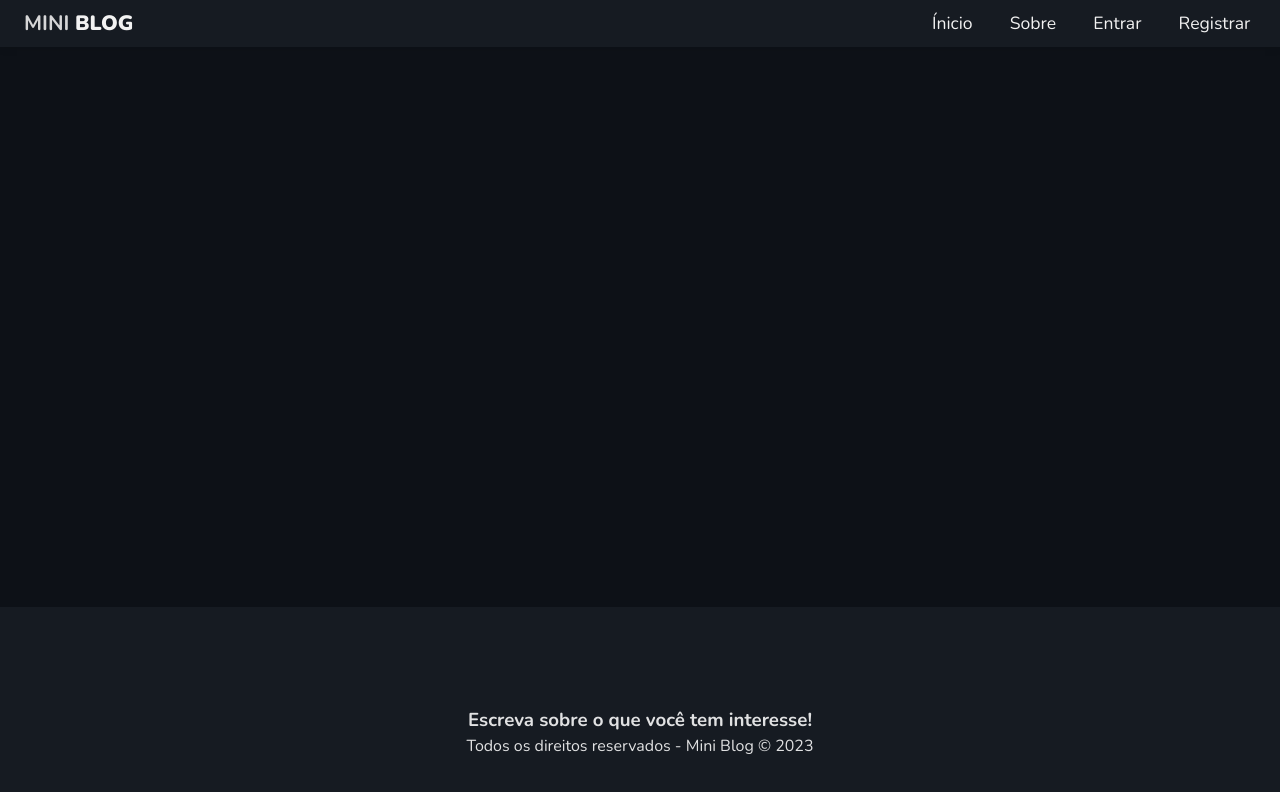
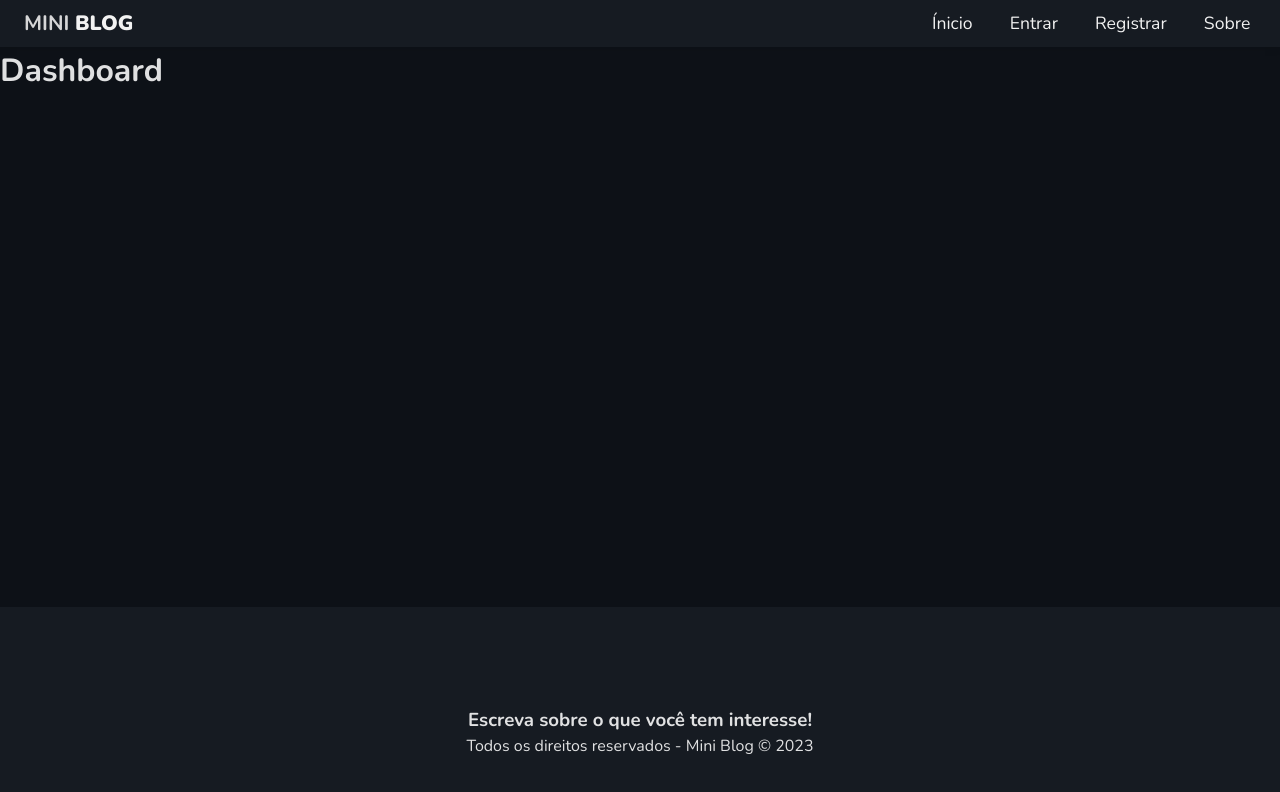
Before and after one commit to MACHADOKING/mini-blog, a React (Vite) app: page /dashboard in a window 1280 px wide. Shown: the top 792 px of the page. Built offline with nearby package versions, Linux system fonts and the light colour scheme; no server answers.

Commit message:
Feat: links for authenticated users

```diff
--- a/src/App.jsx
+++ b/src/App.jsx
@@ -16,6 +16,8 @@
 import About from "./pages/About/About";
 import Login from "./pages/Login/Login";
 import Register from "./pages/Register/Register";
+import CreatePost from "./pages/CreatePost/CreatePost";
+import Dashboard from "./pages/Dashboard/Dashboard";
 
 function App() {
   const [user, setUser] = useState(undefined);
@@ -44,6 +46,8 @@
               <Route path="/about" element={<About />} />
               <Route path="/login" element={<Login />} />
               <Route path="/register" element={<Register />} />
+              <Route path="/posts/create" element={<CreatePost />} />
+              <Route path="/dashboard" element={<Dashboard />} />
             </Routes>
           </div>
           <Footer />
--- a/src/components/Navbar/Navbar.jsx
+++ b/src/components/Navbar/Navbar.jsx
@@ -1,10 +1,15 @@
 // CSS
 import styles from "./Navbar.module.css";
+// hooks
+import { useAuthentication } from "../../hooks/useAuthentication";
+// context
+import { useAuthValue } from "../../context/AuthContext";
 // packages
 import React from "react";
 import { NavLink } from "react-router-dom";
 
 const Navbar = () => {
+  const { user } = useAuthValue();
   return (
     <nav className={styles.navbar}>
       <NavLink className={styles.brand} to="/">
@@ -19,14 +24,8 @@
             Ínicio
           </NavLink>
         </li>
-        <li>
-          <NavLink
-            to="/about"
-            className={({ isActive }) => (isActive ? styles.active : "")}
-          >
-            Sobre
-          </NavLink>
-        </li>
+        {!user && (
+          <>
             <li>
               <NavLink
                 to="/login"
@@ -43,6 +42,36 @@
                 Registrar
               </NavLink>
             </li>
+          </>
+        )}
+        {user && (
+          <>
+            <li>
+              <NavLink
+                to="/posts/create"
+                className={({ isActive }) => (isActive ? styles.active : "")}
+              >
+                Criar post
+              </NavLink>
+            </li>
+            <li>
+              <NavLink
+                to="/dashboard"
+                className={({ isActive }) => (isActive ? styles.active : "")}
+              >
+                Painel
+              </NavLink>
+            </li>
+          </>
+        )}
+        <li>
+          <NavLink
+            to="/about"
+            className={({ isActive }) => (isActive ? styles.active : "")}
+          >
+            Sobre
+          </NavLink>
+        </li>
       </ul>
     </nav>
   );
--- /dev/null
+++ b/src/pages/CreatePost/CreatePost.jsx
@@ -0,0 +1,14 @@
+// CSS
+import styles from "./CreatePost.module.css";
+// packages
+import React from "react";
+
+const CreatePost = () => {
+  return (
+    <div>
+      <h1>CreatePost</h1>
+    </div>
+  );
+};
+
+export default CreatePost;
--- /dev/null
+++ b/src/pages/Dashboard/Dashboard.jsx
@@ -0,0 +1,14 @@
+// CSS
+import styles from "./Dashboard.module.css";
+// pachages
+import React from "react";
+
+const Dashboard = () => {
+  return (
+    <div>
+      <h1>Dashboard</h1>
+    </div>
+  );
+};
+
+export default Dashboard;
```
Also changed, not shown: src/pages/CreatePost/CreatePost.module.css (added), src/pages/Dashboard/Dashboard.module.css (added). Lines whose indentation alone changed are shown as unchanged.
